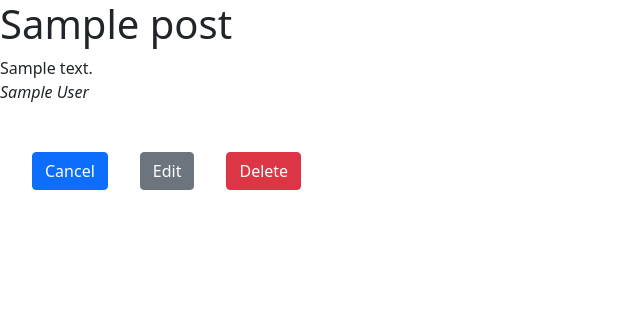
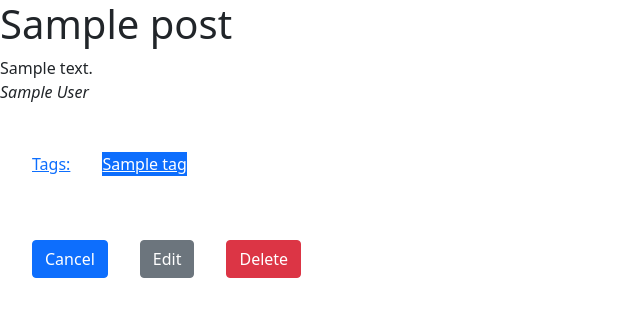
Before and after one commit to Brian-15/flask-blogly, a Flask app: page /posts/1 in a window 1280 px wide. Shown: the top 317 px of the page, without its empty margins (0-640 px from the left). Run offline with Flask 2, Linux system fonts and the light colour scheme; tables that the repository leaves empty hold one stand-in row (values such as "Sample post").

Commit message:
added a few method docstrings, implemented tag display on post.html

```diff
--- a/models.py
+++ b/models.py
@@ -60,16 +60,11 @@ class User(db.Model):
 
     @classmethod
     def remove_user(self, id):
-
-        # PostTag.query.filter_by() TODO
+        """Removes user and all posts from database"""
 
         Post.remove_user_posts(id)
 
         self.query.filter_by(id=id).delete()
-
-        # Post.query.filter_by(user_id=id).delete()
-
-        # User.query.filter_by(id=id).delete()
 
         db.session.commit()
 
@@ -168,6 +163,7 @@ class Tag(db.Model):
 
     @classmethod
     def remove_tag(self, id):
+        """Removes all tags from database"""
 
         PostTag.delete_tags(id)
         Tag.query.filter_by(id=id).delete()
@@ -195,14 +191,14 @@ class PostTag(db.Model):
 
     @classmethod
     def delete_tags(self, tag_id):
-        """Delete relevant tags"""
+        """Delete relevant tags in post_tag table"""
 
         PostTag.query.filter_by(tag_id=tag_id).delete()
         db.session.commit()
 
     @classmethod
     def delete_posts(self, post_id):
-        """Delete relevant posts"""
+        """Delete relevant posts in post_tag table"""
 
         PostTag.query.filter_by(post_id=post_id).delete()
         db.session.commit()
--- a/static/app.css
+++ b/static/app.css
@@ -8,7 +8,7 @@ div {
     padding: 1em;
 }
 
-.btn {
+div > * {
     margin: 1em;
 }
 
--- a/templates/post.html
+++ b/templates/post.html
@@ -7,6 +7,13 @@
 <main>{{post.content}}</main>
 
 <p><i>{{post.user.full_name()}}</i></p>
+
+<div class="tags">
+    <a href="/tags">Tags: </a>
+    {% for tag in post.tags %}
+    <a class="btn-primary" href="/tags/{{tag.id}}">{{tag.name}}</a>
+    {% endfor %}
+</div>
 
 <div>
     <a class="btn btn-primary" href="/users/{{post.user_id}}">Cancel</a>
```
